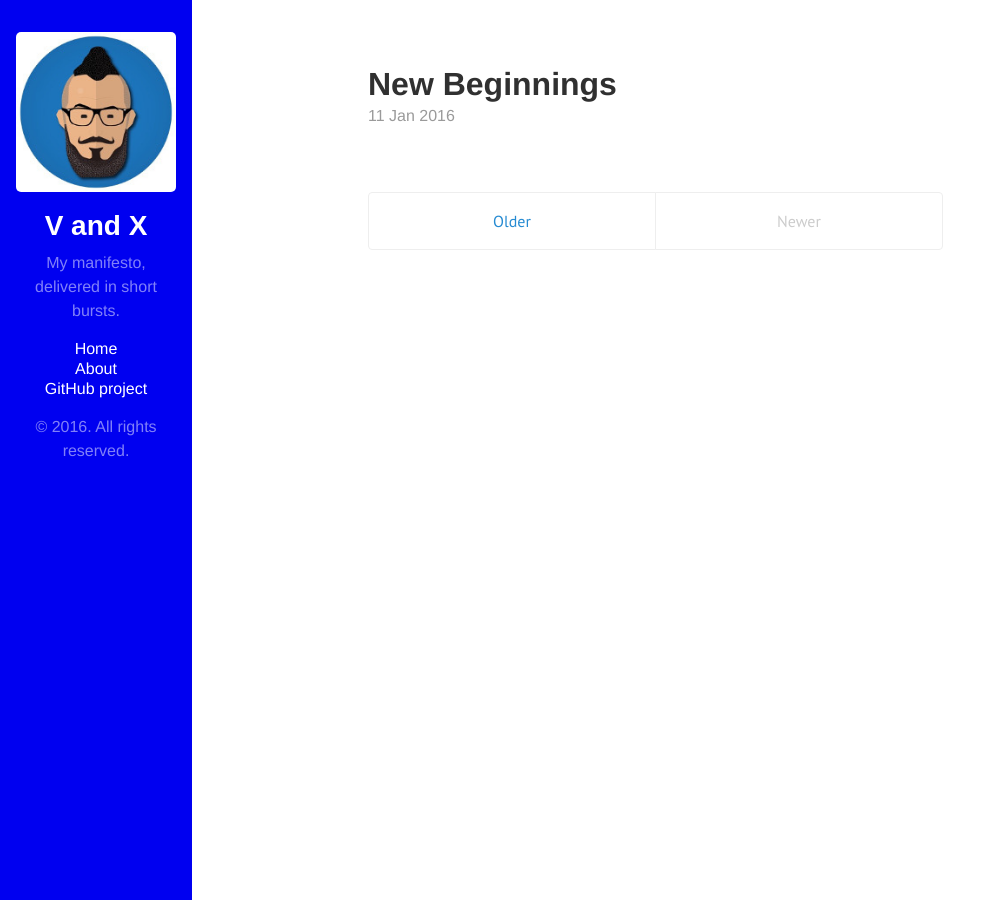
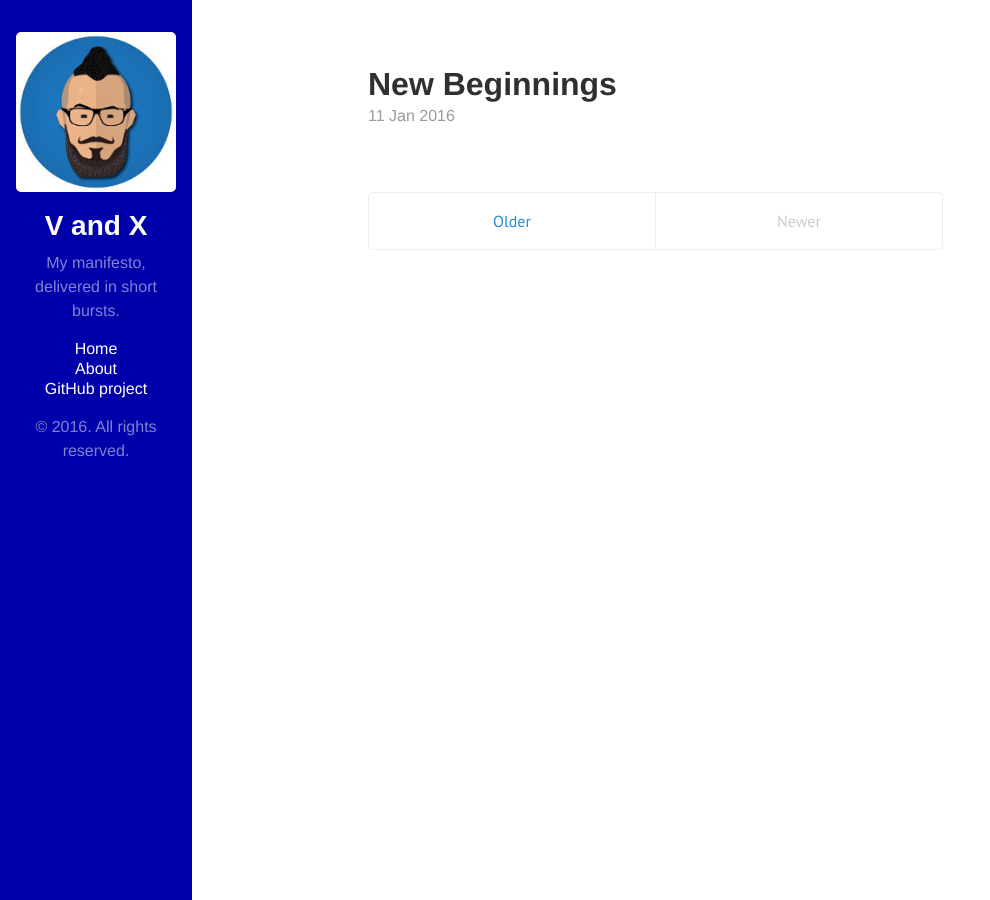
Before and after one commit to TimBanks/timbanks.github.io, a Jekyll site: the page built from index.html, in a window 1280 px wide. Shown: the whole page, without its empty margins (0-990 px from the left). Built offline with Jekyll 4.4.1, drawn with Linux system fonts in a browser that asks for light colours; the list of posts is cut into pages by our own code.

Commit message:
sidebar work

```diff
--- a/public/css/hyde.css
+++ b/public/css/hyde.css
@@ -60,7 +60,7 @@ html {
   text-align: center;
   padding: 2rem 1rem;
   color: rgba(255,255,255,.5);
-  background-color: #0000f0;
+  background-color: #0000aa;
 }
 @media (min-width: 48em) {
   .sidebar {
```
